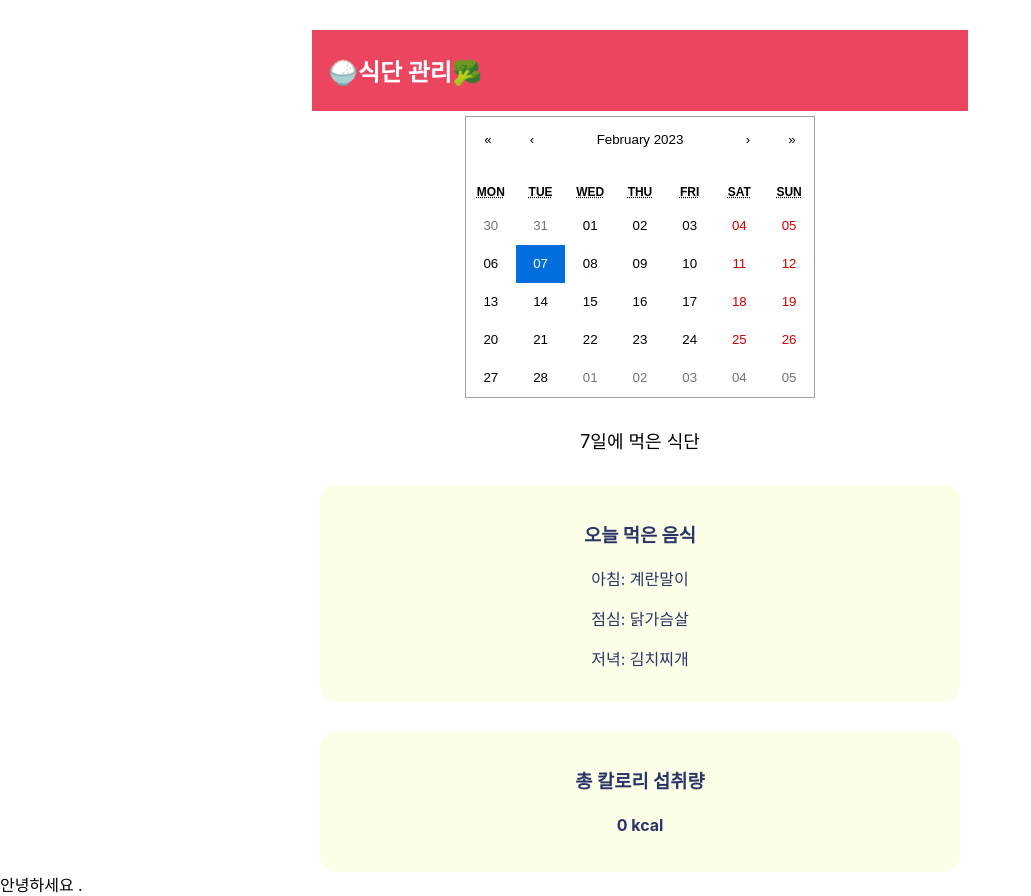
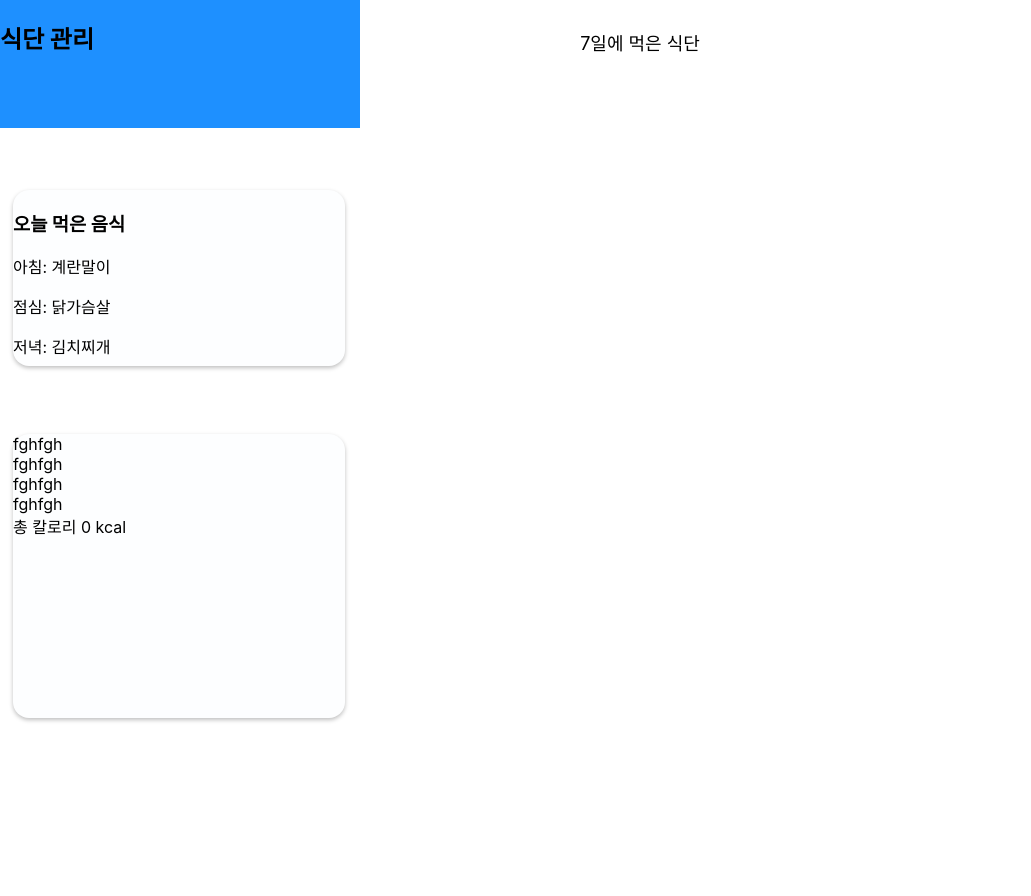
Before and after one commit to leesanghoon421/Nosily-coach, a React (Create React App) app in the folder frontend/: page /dietetics in a window 1280 px wide. Shown: the whole page, without its empty margins (0-1031 px from the left). After the commit the page ends 800 px from the top, so only its background shows below. Built offline with nearby package versions, Linux system fonts and the light colour scheme.

Commit message:
[Style] 각 페이지 스타일 수정

```diff
--- a/frontend/src/components/DietCalendar/index.js
+++ b/frontend/src/components/DietCalendar/index.js
@@ -24,10 +24,10 @@ const DietCalendar = () => {
     <div>
       <div>
         <styled.Pointblock>
-          <h2>🍚식단 관리🥦</h2>
+          <h2>식단 관리</h2>
         </styled.Pointblock>
 
-        <styled.CalenderContainer>
+       {/* <styled.CalenderContainer>
           <Calendar
             onChange={onChange}
             formatDay={(locale, date) => moment(date).format("DD")}
@@ -45,19 +45,24 @@ const DietCalendar = () => {
               }
             }}
           />
-        </styled.CalenderContainer>
+          </styled.CalenderContainer> */}
         <styled.Title>{value.getDate()}일에 먹은 식단</styled.Title>
 
-        <styled.Block>
+        <styled.TopContainer>
           <h3>오늘 먹은 음식</h3>
           <p>아침: {음식목록들[0]} </p>
           <p>점심: {음식목록들[1]} </p>
           <p>저녁: {음식목록들[2]} </p>
-        </styled.Block>
-        <styled.Block>
-          <h3>총 칼로리 섭취량</h3>
-          <h4>{칼로리} kcal</h4>
-        </styled.Block>
+        </styled.TopContainer>
+
+
+        <styled.Container>
+          <div>fghfgh</div>
+          <div>fghfgh</div>
+          <div>fghfgh</div>
+          <div>fghfgh</div>
+          <styled.CalBox>총 칼로리 {칼로리} kcal</styled.CalBox>
+        </styled.Container>
       </div>
     </div>
   );
--- a/frontend/src/components/DietCalendar/style.js
+++ b/frontend/src/components/DietCalendar/style.js
@@ -36,18 +36,62 @@ export const Title = styled.div`
   font-size: 18px;
   line-height: 1.5;
   margin-top: 10px;
-`;
-export const Pointblock = styled.div`
-  background-color: #EB455F;
-  color: white;
-  width: 50vw;
-  padding: 0.2em 0;
-  padding-left: 1em;
+
 
   //border: 1px solid black;
   //text-align: center;
   display: black;
-  margin: 0 auto;
+  margin:auto;
   margin-top: 30px;
 
 `;
+
+export const Pointblock = styled.div`
+position: absolute;
+width: 360px;
+height: 128px;
+left: 0px;
+top: 0px;
+background: #1E90FF;
+`;
+
+
+export const TopContainer = styled.div`
+  position: absolute;
+  width: 332px;
+  height: 176px;
+  left: 13px;
+  top: 190px;
+
+  background: #fdfeff;
+  box-shadow: 0px 2px 4px rgba(0, 0, 0, 0.25);
+  border-radius: 16px;
+`;
+
+export const Container = styled.div`
+  position: absolute;
+  width: 332px;
+  height: 284px;
+  left: 13px;
+  top: 434px;
+
+  background: #fdfeff;
+  box-shadow: 0px 2px 4px rgba(0, 0, 0, 0.25);
+  border-radius: 16px;
+`;
+
+export const CalBox = styled.div`
+  position: top;
+  width: 155px;
+  height: 23px;
+  left: 94px;
+  top: 680px;
+`;
+
+export const Nutrient = styled.div`
+  position: top;
+  width: 155px;
+  height: 23px;
+  left: 94px;
+  top: 680px;
+`;
--- a/frontend/src/components/RoutineBox/style.js
+++ b/frontend/src/components/RoutineBox/style.js
@@ -11,7 +11,7 @@ export const RoutineBox = styled.div`
 
   padding-left:2em;
   border-top: 1px solid #444444;
-  margin: 10px 0px;
+
   //padding-top: 1em;
   //margin: 1em;
   //border-radius: 5px;
--- a/frontend/src/pages/Dietetics/index.js
+++ b/frontend/src/pages/Dietetics/index.js
@@ -6,7 +6,7 @@ const Dietetics = () => {
   return (
     <>
         <DietCalendar />
-        <MealRecord />
+        {/*<MealRecord />*/}
         {/* <Timer/> */}
     </>
   );
--- a/frontend/src/pages/InputRoutine/style.js
+++ b/frontend/src/pages/InputRoutine/style.js
@@ -1,30 +1,35 @@
 import styled from "styled-components";
 
 export const Pointblock = styled.div`
-  background-color: #EB455F;
-  color: white;
-  width: 50vw;
-  padding: 0.2em 0;
-  padding-left: 1em;
-
-  //border: 1px solid black;
-  //text-align: center;
-  display: black;
-  margin: 0 auto;
-  margin-top: 30px;
-
+position: absolute;
+width: 360px;
+height: 128px;
+left: 0px;
+top: 0px;
+background: #1E90FF;
 `;
 
 export const RoutineContainer = styled.div`
- //background-color: #fcffe7;
-  width: 50vw;
-  color: #2b3467;
-  padding: 1em;
-  border: 1px solid black;
+  box-sizing: border-box;
 
-  text-align: center;
-  display: block;
-  //margin: 0 auto;
-  margin-top: 30px;
+  position: absolute;
+  width: 360px;
+  height: 537px;
+  left: 0px;
+  top: 163px;
 
+  background: #ffffff;
+  border-top: 1px solid #2b2d42;
+  box-shadow: 0px 4px 4px rgba(0, 0, 0, 0.25);
+  border-radius: 0px 0px 20px 20px;
 `;
+
+export const Line = styled.div`
+position: absolute;
+width: 320px;
+height: 0px;
+left: 20px;
+top: 243px;
+
+border: 1px solid #8D99AE;
+`;
--- a/frontend/src/pages/Routine/style.js
+++ b/frontend/src/pages/Routine/style.js
@@ -17,7 +17,7 @@ export const Pointblock = styled.div`
 
 export const RoutineContainer = styled.div`
  //background-color: #fcffe7;
-  width: 50vw;
+  width: 30vw;
   border: 1px solid black;
 
   display: block;
```
